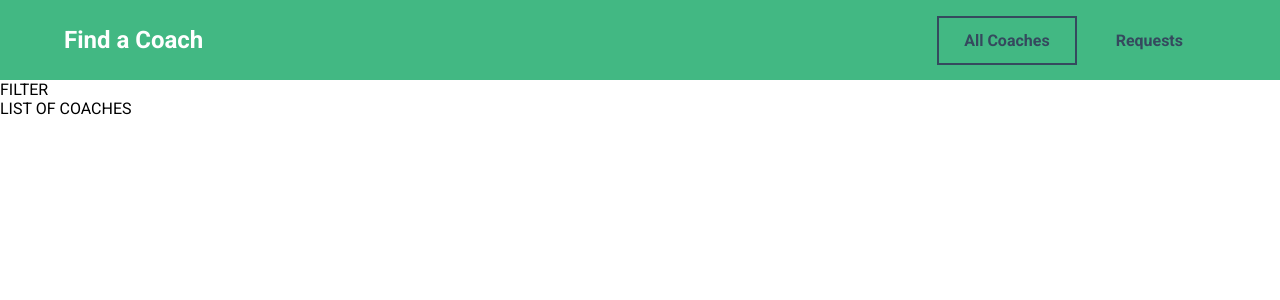
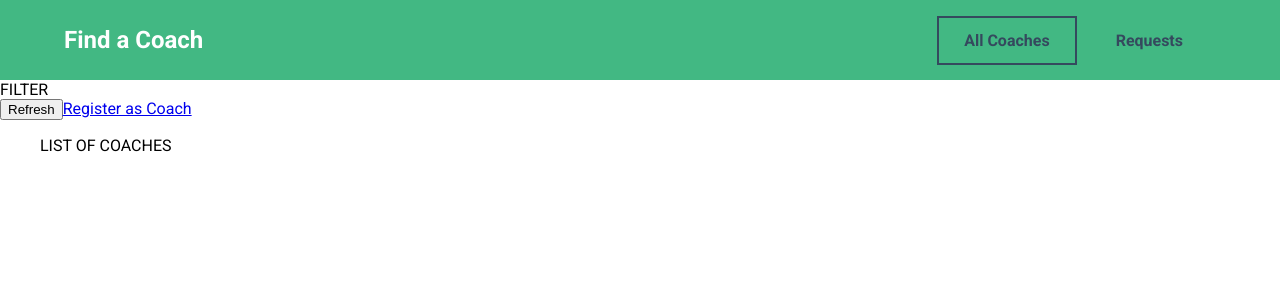
Before and after one commit to bognikk/VUE-coach-finder-app, a Vue app: page /coaches in a window 1280 px wide. Shown: the top 300 px of the page. Built offline with nearby package versions, Linux system fonts and the light colour scheme.

Commit message:
wiring up pages

```diff
--- a/src/pages/coaches/CoachDetail.vue
+++ b/src/pages/coaches/CoachDetail.vue
@@ -1,3 +1,5 @@
 <template>
-	<h2></h2>
+	DETAILS FOR COACH
+	<router-view></router-view>
+	<router-link to="/coaches/c1/contact">Contact</router-link>
 </template>
--- a/src/pages/coaches/CoachRegistration.vue
+++ b/src/pages/coaches/CoachRegistration.vue
@@ -1,3 +1 @@
-<template>
-	<h2></h2>
-</template>
+<template>REGISTER</template>
--- a/src/pages/coaches/CoachesList.vue
+++ b/src/pages/coaches/CoachesList.vue
@@ -1,4 +1,12 @@
 <template>
 	<section>FILTER</section>
-	<section>LIST OF COACHES</section>
+	<section>
+		<div class="controls">
+			<button>Refresh</button>
+			<router-link to="/register">Register as Coach</router-link>
+		</div>
+		<ul>
+			LIST OF COACHES
+		</ul>
+	</section>
 </template>
--- a/src/pages/requests/ContactCoach.vue
+++ b/src/pages/requests/ContactCoach.vue
@@ -1,3 +1 @@
-<template>
-	<h2></h2>
-</template>
+<template>CONTACT A COACH</template>
--- a/src/pages/requests/RequestsReceived.vue
+++ b/src/pages/requests/RequestsReceived.vue
@@ -1,3 +1 @@
-<template>
-	<h2></h2>
-</template>
+<template>REQUESTS</template>
```
